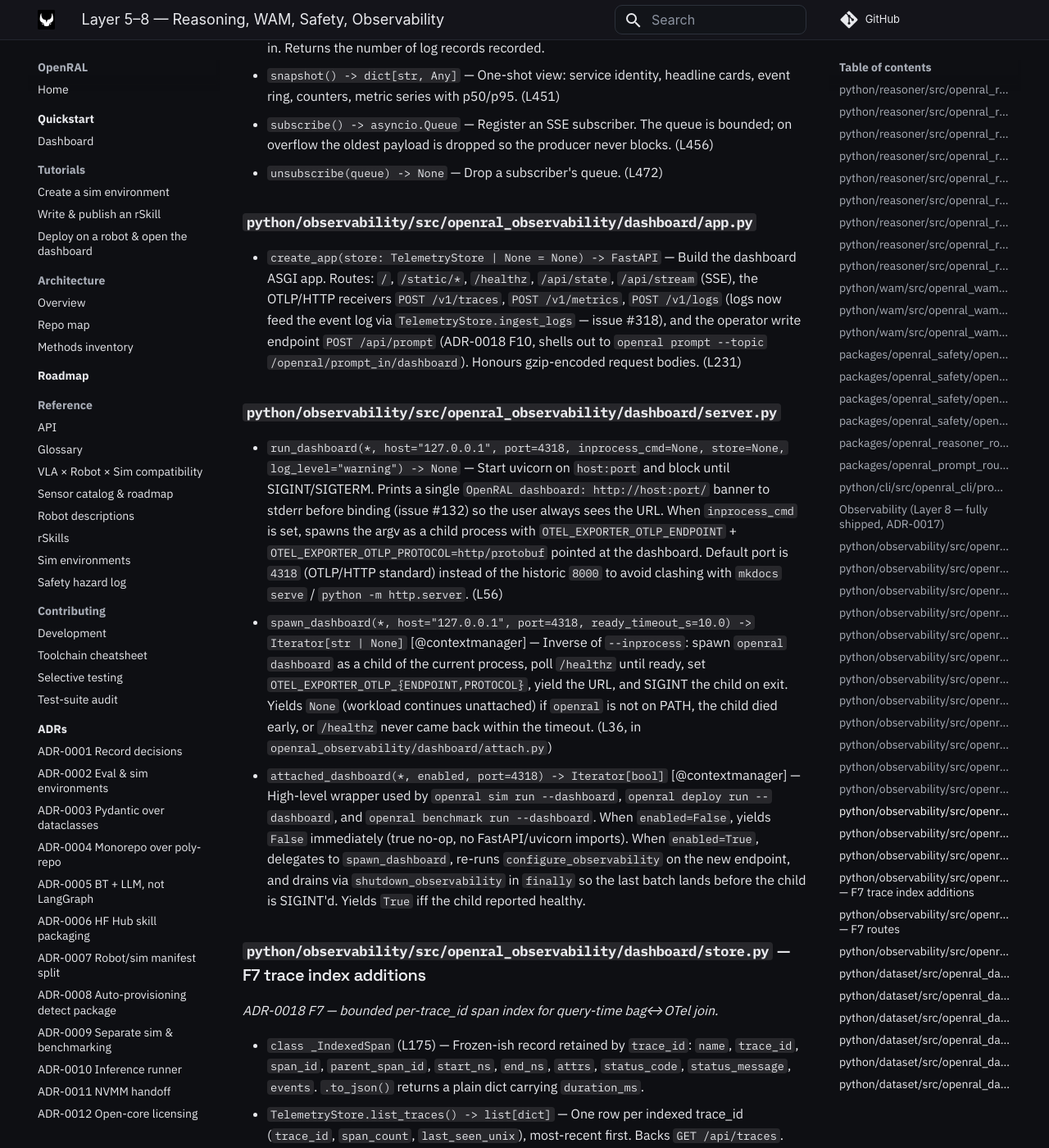
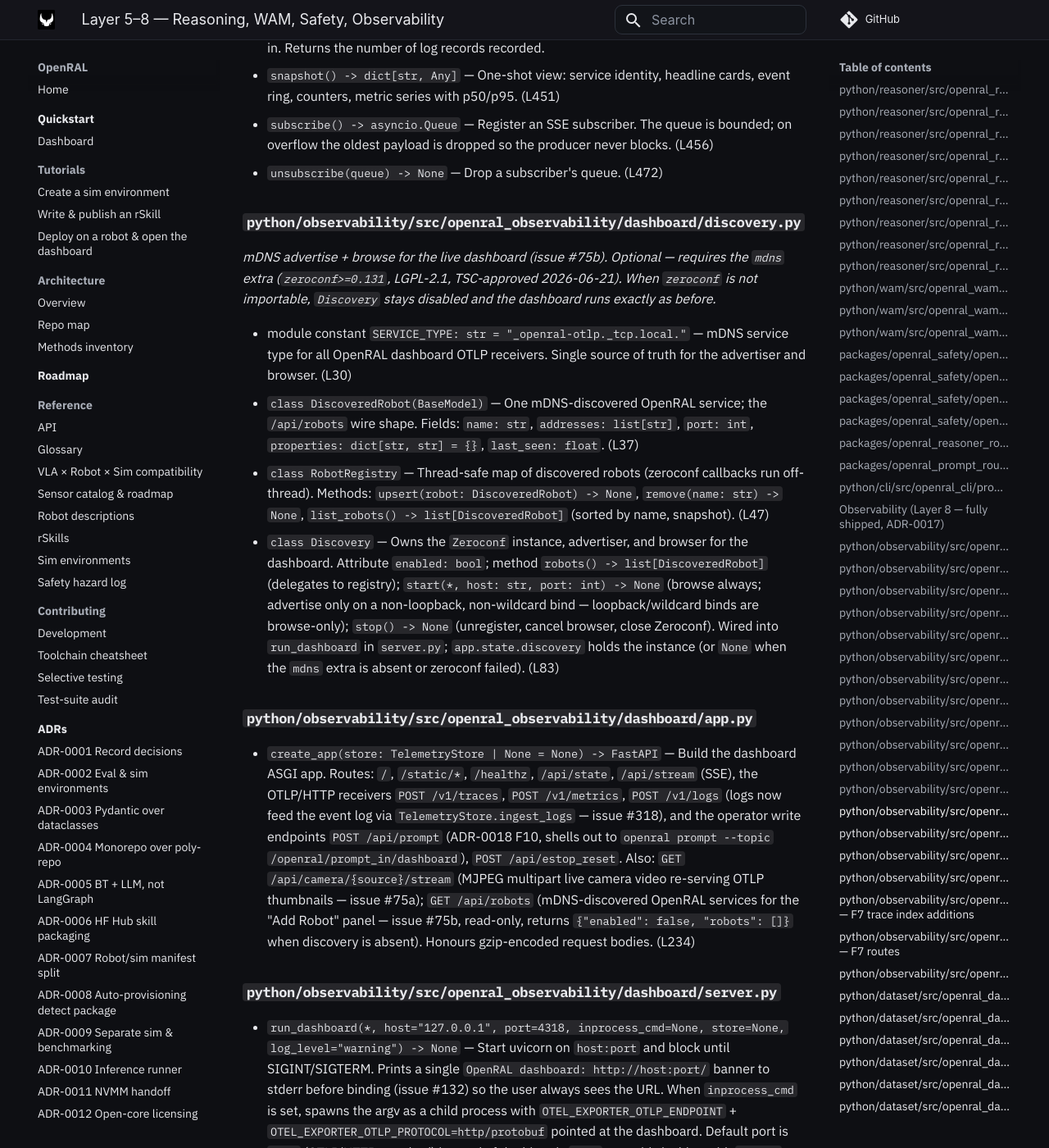
Before and after one commit to OpenRAL/openral, an MkDocs documentation site: the page built from docs/methods/06-reasoning-wam-safety-observability.md, in a window 1280 px wide and 1400 px high, scrolled down 24430 px. Shown: the whole window at 82% size. Built offline with MkDocs 1.6.1 and Material for MkDocs 9.7.7, drawn with Linux system fonts in a browser that asks for light colours; comment, search, counter and statistics services are not loaded.

Commit message:
docs(dashboard): methods inventory + README for live video & mDNS (#75a #75b)
Signed-off-by: Adrian Llopart <adrianllopart@gmail.com>

```diff
--- a/docs/methods/06-reasoning-wam-safety-observability.md
+++ b/docs/methods/06-reasoning-wam-safety-observability.md
@@ -319,8 +319,16 @@ _In-memory aggregator for `openral dashboard` — feeds the SSE stream and the `
   - `subscribe() -> asyncio.Queue` — Register an SSE subscriber. The queue is bounded; on overflow the oldest payload is dropped so the producer never blocks. (L456)
   - `unsubscribe(queue) -> None` — Drop a subscriber's queue. (L472)
 
+### `python/observability/src/openral_observability/dashboard/discovery.py`
+_mDNS advertise + browse for the live dashboard (issue #75b). Optional — requires the `mdns` extra (`zeroconf>=0.131`, LGPL-2.1, TSC-approved 2026-06-21). When `zeroconf` is not importable, `Discovery` stays disabled and the dashboard runs exactly as before._
+
+- module constant `SERVICE_TYPE: str = "_openral-otlp._tcp.local."` — mDNS service type for all OpenRAL dashboard OTLP receivers. Single source of truth for the advertiser and browser. (L30)
+- `class DiscoveredRobot(BaseModel)` — One mDNS-discovered OpenRAL service; the `/api/robots` wire shape. Fields: `name: str`, `addresses: list[str]`, `port: int`, `properties: dict[str, str] = {}`, `last_seen: float`. (L37)
+- `class RobotRegistry` — Thread-safe map of discovered robots (zeroconf callbacks run off-thread). Methods: `upsert(robot: DiscoveredRobot) -> None`, `remove(name: str) -> None`, `list_robots() -> list[DiscoveredRobot]` (sorted by name, snapshot). (L47)
+- `class Discovery` — Owns the `Zeroconf` instance, advertiser, and browser for the dashboard. Attribute `enabled: bool`; method `robots() -> list[DiscoveredRobot]` (delegates to registry); `start(*, host: str, port: int) -> None` (browse always; advertise only on a non-loopback, non-wildcard bind — loopback/wildcard binds are browse-only); `stop() -> None` (unregister, cancel browser, close Zeroconf). Wired into `run_dashboard` in `server.py`; `app.state.discovery` holds the instance (or `None` when the `mdns` extra is absent or zeroconf failed). (L83)
+
 ### `python/observability/src/openral_observability/dashboard/app.py`
-- `create_app(store: TelemetryStore | None = None) -> FastAPI` — Build the dashboard ASGI app. Routes: `/`, `/static/*`, `/healthz`, `/api/state`, `/api/stream` (SSE), the OTLP/HTTP receivers `POST /v1/traces`, `POST /v1/metrics`, `POST /v1/logs` (logs now feed the event log via `TelemetryStore.ingest_logs` — issue #318), and the operator write endpoint `POST /api/prompt` (ADR-0018 F10, shells out to `openral prompt --topic /openral/prompt_in/dashboard`). Honours gzip-encoded request bodies. (L231)
+- `create_app(store: TelemetryStore | None = None) -> FastAPI` — Build the dashboard ASGI app. Routes: `/`, `/static/*`, `/healthz`, `/api/state`, `/api/stream` (SSE), the OTLP/HTTP receivers `POST /v1/traces`, `POST /v1/metrics`, `POST /v1/logs` (logs now feed the event log via `TelemetryStore.ingest_logs` — issue #318), and the operator write endpoints `POST /api/prompt` (ADR-0018 F10, shells out to `openral prompt --topic /openral/prompt_in/dashboard`), `POST /api/estop_reset`. Also: `GET /api/camera/{source}/stream` (MJPEG multipart live camera video re-serving OTLP thumbnails — issue #75a); `GET /api/robots` (mDNS-discovered OpenRAL services for the "Add Robot" panel — issue #75b, read-only, returns `{"enabled": false, "robots": []}` when discovery is absent). Honours gzip-encoded request bodies. (L234)
 
 ### `python/observability/src/openral_observability/dashboard/server.py`
 - `run_dashboard(*, host="127.0.0.1", port=4318, inprocess_cmd=None, store=None, log_level="warning") -> None` — Start uvicorn on `host:port` and block until SIGINT/SIGTERM. Prints a single `OpenRAL dashboard: http://host:port/` banner to stderr before binding (issue #132) so the user always sees the URL. When `inprocess_cmd` is set, spawns the argv as a child process with `OTEL_EXPORTER_OTLP_ENDPOINT` + `OTEL_EXPORTER_OTLP_PROTOCOL=http/protobuf` pointed at the dashboard. Default port is `4318` (OTLP/HTTP standard) instead of the historic `8000` to avoid clashing with `mkdocs serve` / `python -m http.server`. (L56)
```
Also changed, not shown: python/observability/README.md (+55 -0 lines).
